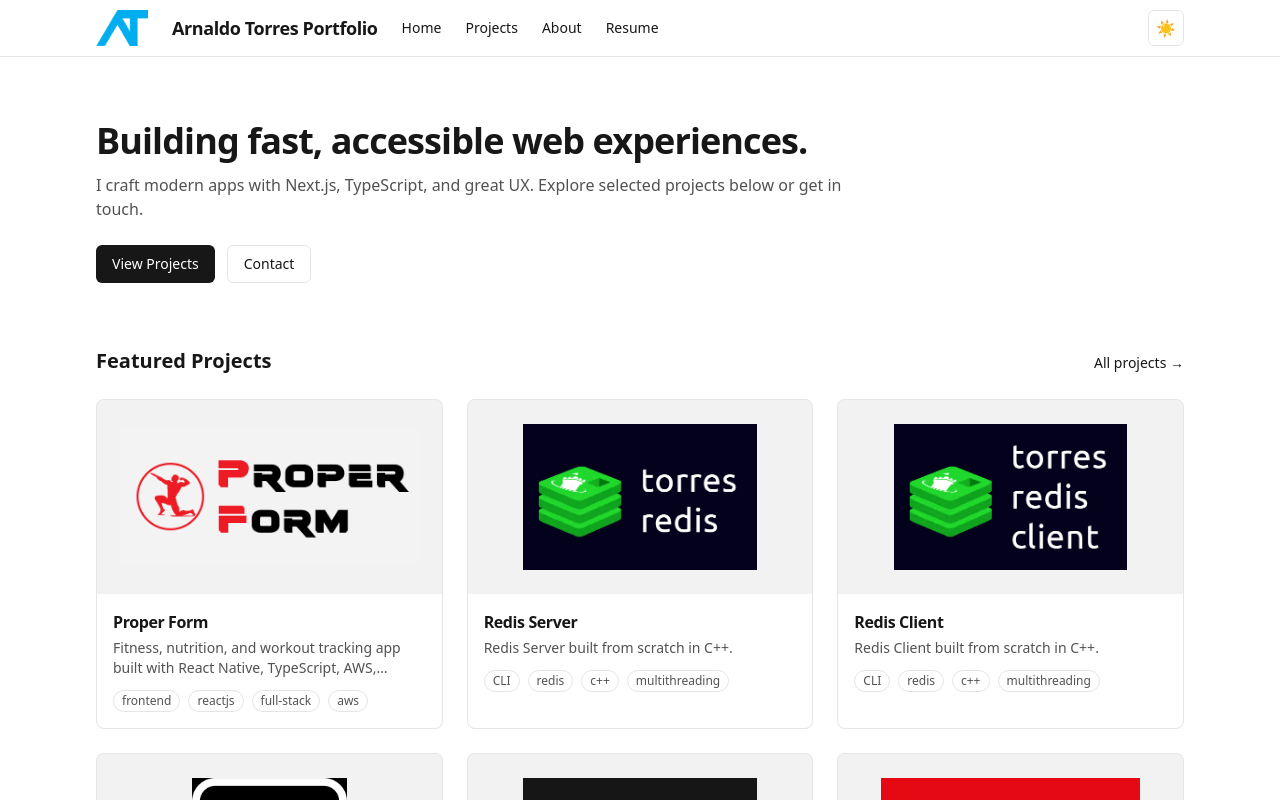
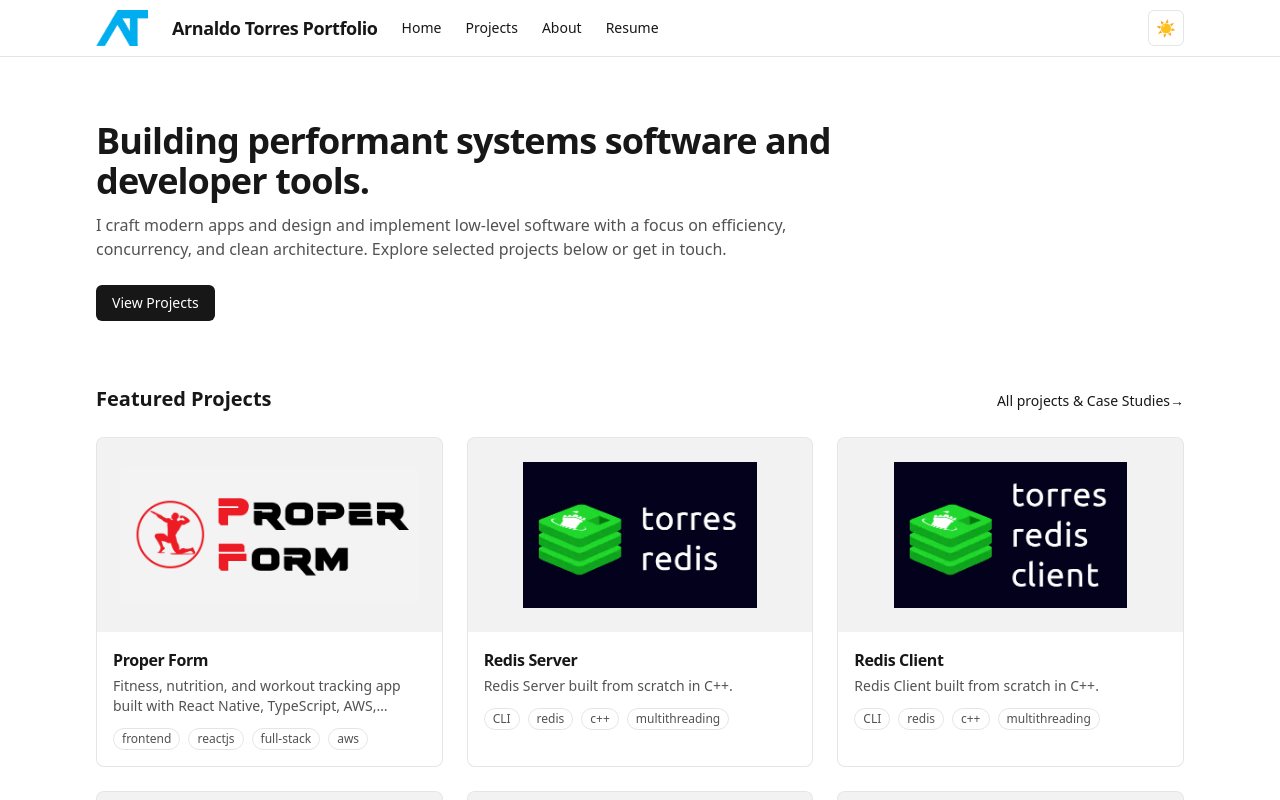
Before and after one commit to tarnaldo88/PortfolioWebsite, a Next.js app in the folder web/: page / in a window 1280 px wide. Shown: the top 800 px of the page. Built offline with nearby package versions, Linux system fonts and the light colour scheme.

Commit message:
updating site title and information on home page

```diff
--- a/web/src/app/page.tsx
+++ b/web/src/app/page.tsx
@@ -10,18 +10,17 @@
       <section className="py-16">
         <Container>
           <div className="max-w-3xl">
-            <h1 className="text-3xl sm:text-4xl font-bold tracking-tight">Building fast, accessible web experiences.</h1>
+            <h1 className="text-3xl sm:text-4xl font-bold tracking-tight">Building performant systems software and developer tools.</h1>
             <p className="mt-3 text-base text-muted-foreground">
-              I craft modern apps with Next.js, TypeScript, and great UX. Explore selected projects below
-              or get in touch.
+              I craft modern apps and design and implement low-level software with a focus on efficiency, concurrency, and clean architecture. Explore selected projects below or get in touch.
             </p>
             <div className="mt-6 flex gap-3">
               <Link href="/projects" className="inline-flex items-center px-4 py-2 text-sm rounded-md bg-foreground text-background">
                 View Projects
               </Link>
-              <Link href="/contact" className="inline-flex items-center px-4 py-2 text-sm rounded-md border border-black/10 dark:border-white/15 hover:bg-black/5 dark:hover:bg-white/10">
+              {/* <Link href="/contact" className="inline-flex items-center px-4 py-2 text-sm rounded-md border border-black/10 dark:border-white/15 hover:bg-black/5 dark:hover:bg-white/10">
                 Contact
-              </Link>
+              </Link> */}
             </div>
           </div>
         </Container>
@@ -31,7 +30,7 @@
         <Container>
           <div className="flex items-baseline justify-between">
             <h2 className="text-xl font-semibold">Featured Projects</h2>
-            <Link href="/projects" className="text-sm hover:underline underline-offset-4">All projects →</Link>
+            <Link href="/projects" className="text-sm hover:underline underline-offset-4">All projects & Case Studies→</Link>
           </div>
           <div className="mt-6 grid grid-cols-1 sm:grid-cols-2 lg:grid-cols-3 gap-6">
             {featured.map((project) => (
```
